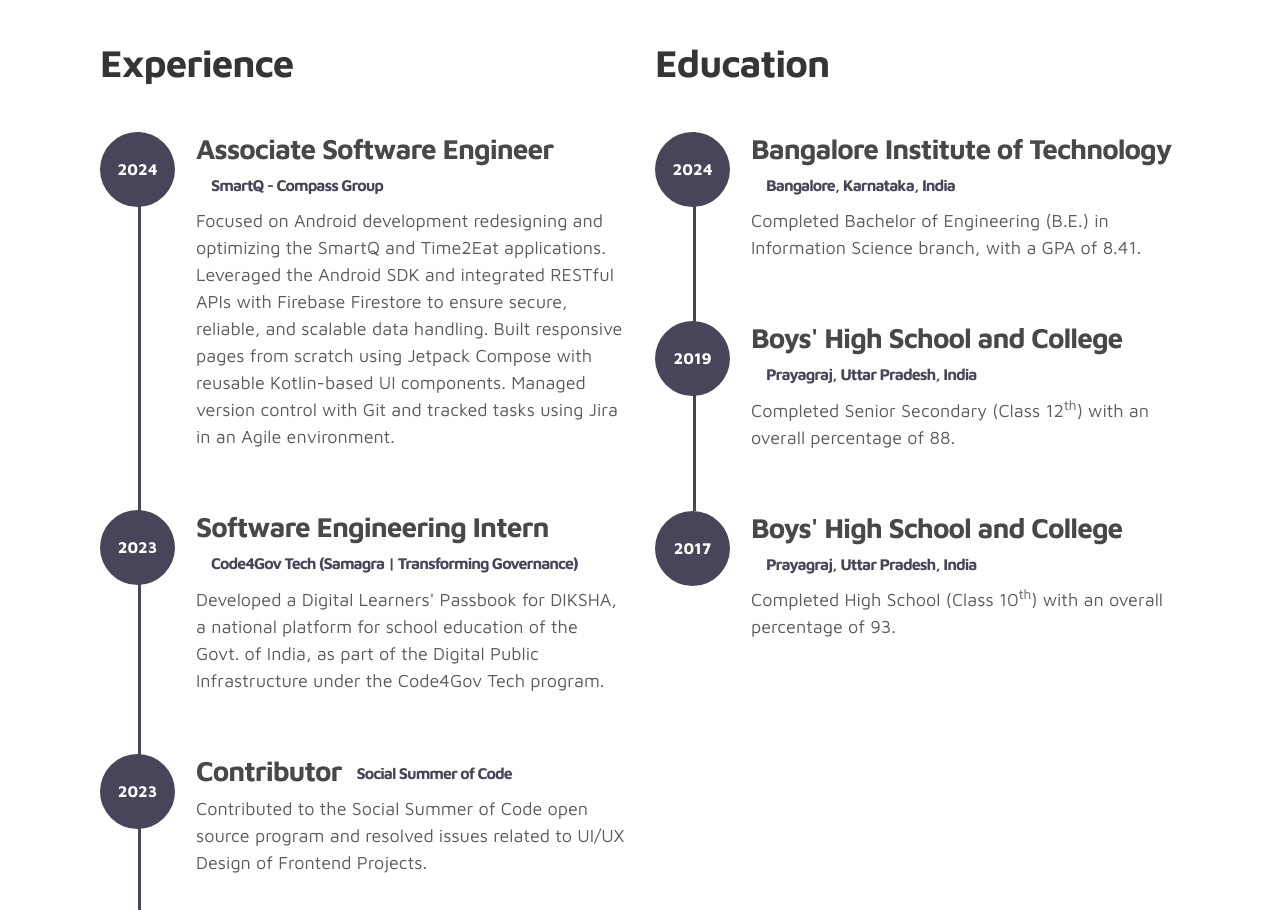
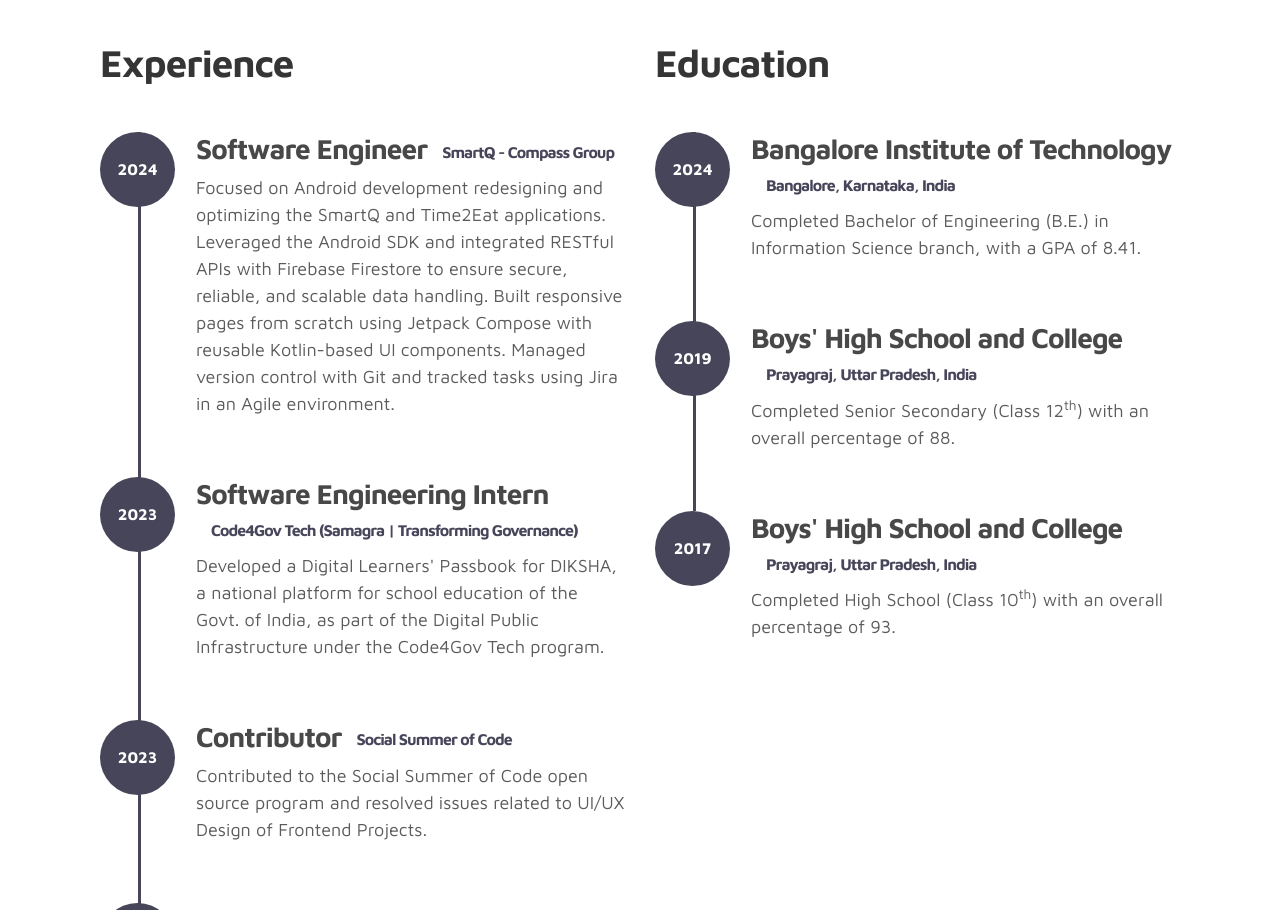
Before and after one commit to abhirupr123/portfolio, a plain HTML site: page index.html in a window 1280 px wide. Shown: the part 3620-4530 px from the top of the page. Drawn offline with Linux system fonts and the light colour scheme.

Commit message:
Update experience

```diff
--- a/index.html
+++ b/index.html
@@ -328,7 +328,7 @@ https://www.tooplate.com/view/2115-marvel
                                   <span>2024</span>
                              </div>
                              <div class="timeline-info">
-                                  <h3><span>Associate Software Engineer</span><small>SmartQ - Compass Group</small></h3>
+                                  <h3><span>Software Engineer</span><small>SmartQ - Compass Group</small></h3>
                                   <p>Focused on Android development redesigning and optimizing the SmartQ and Time2Eat applications. Leveraged the Android SDK and integrated RESTful APIs with Firebase Firestore to ensure secure, reliable, and scalable data handling. Built responsive pages from scratch using Jetpack Compose with reusable Kotlin-based UI components. Managed version control with Git and tracked tasks using Jira in an Agile environment.</p>
                              </div>
                         </div>
```
